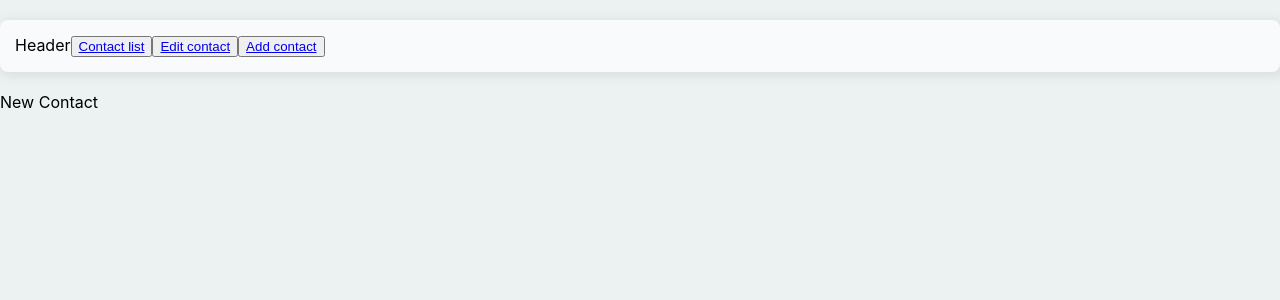
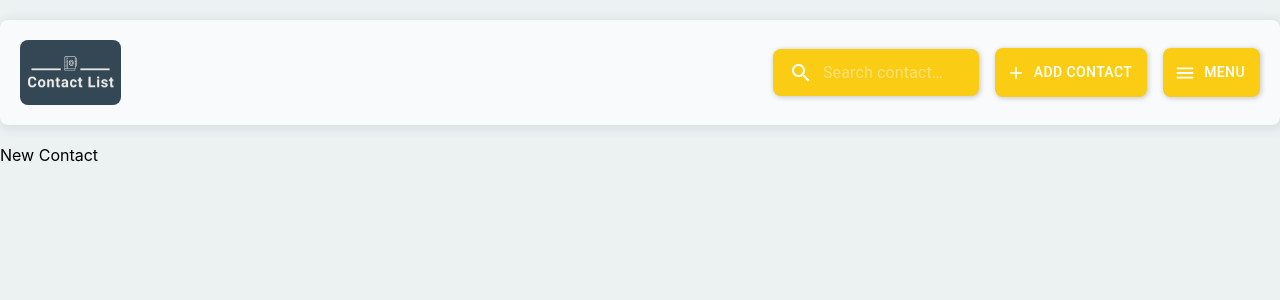
Before and after one commit to ustyk1/contact-list-react, a React (Create React App) app: page /contact-list-react/new-contact in a window 1280 px wide. Shown: the top 300 px of the page. Built offline with nearby package versions, Linux system fonts and the light colour scheme.

Commit message:
add header

```diff
--- /dev/null
+++ b/src/common/mixins.scss
@@ -0,0 +1,5 @@
+@mixin bg-image {
+  background-repeat: no-repeat;
+  background-size: cover;
+  background-position: center top;
+}
--- /dev/null
+++ b/src/common/styles.scss
@@ -0,0 +1,11 @@
+@import './variables.scss';
+
+.button {
+  box-shadow: $button-shadow;
+}
+
+a {
+  text-decoration: none;
+  display: inline-block;
+  color: inherit;
+}
--- a/src/common/variables.scss
+++ b/src/common/variables.scss
@@ -6,12 +6,16 @@ $box-border-radius: 8px;
 
 //shadows
 $box-shadow: 2px 2px 10px 3px rgba(83, 86, 90, 0.1);
+$button-shadow: 1px 1px 4px 1px rgba(83, 86, 90, 0.25);
 
 //colors
-$yellow: #F4D800;
-$yellow-d: #FAD02C;
+$yellow: #facc14;
+$yellow-opacity-06: rgba(250, 204, 21, 0.6);
+$yellow-opacity-06: rgba(237, 194, 20, 0.989);
 $blue-dark: #333652;
 $black: #050707;
 $gray-dark: #53565A;
 $gray-blue: #90ADC6;
 $blue-baby: #ECF1F2;
+$button-hover: #8007FA;
+$text-color-light: #ffffff;
--- a/src/components/header/header.jsx
+++ b/src/components/header/header.jsx
@@ -1,15 +1,86 @@
 import { Link } from 'react-router-dom';
 
+import { styled } from '@mui/material/styles';
+import AppBar from '@mui/material/AppBar';
+import Toolbar from '@mui/material/Toolbar';
+import InputBase from '@mui/material/InputBase';
+import MenuIcon from '@mui/icons-material/Menu';
+import SearchIcon from '@mui/icons-material/Search';
+import AddIcon from '@mui/icons-material/Add';
+import Button from '@mui/material/Button';
+
 import './header.scss';
+import '../../common/styles.scss';
+
+const Search = styled('div')(() => ({
+  position: 'relative',
+  boxShadow: '1px 1px 4px 1px rgba(83, 86, 90, 0.25)',
+  borderRadius: '8px',
+  backgroundColor: '#facc14',
+  '&:hover': {
+    backgroundColor: '#8007FA',
+  },
+  marginLeft: 0,
+  width: 'max-content',
+}));
+
+const SearchIconWrapper = styled('div')(() => ({
+  padding: '0 16px',
+  height: '100%',
+  position: 'absolute',
+  pointerEvents: 'none',
+  display: 'flex',
+  alignItems: 'center',
+  justifyContent: 'center',
+}));
+
+const StyledInputBase = styled(InputBase)(() => ({
+  color: 'inherit',
+  '& .MuiInputBase-input': {
+    padding: '12px 12px 12px 0',
+    paddingLeft: `50px`,
+    transition: 'width 0.5s ease',
+    width: '100%',
+      width: '16ch',
+      '&:focus': {
+        width: '26ch',
+      },
+  },
+}));
 
 function Header() {
   return (
-    <header className="header">Header
-
-      <button><Link to="/">Contact list</Link></button>
-      <button><Link to="/edit-contact">Edit contact</Link></button>
-      <button><Link to="/new-contact">Add contact</Link></button>
-    </header>
+    <AppBar className="header" position="static" sx={{p: '20px'}}>
+      <div className="header__logo">
+        <Link to="/"></Link>
+      </div>
+      <Toolbar className="header__toolbar toolbar">
+        <Search className="toolbar__search search">
+          <SearchIconWrapper className="search__icon-wrapper">
+            <SearchIcon />
+          </SearchIconWrapper>
+          <StyledInputBase
+            className="search__input"
+            placeholder="Search contact…"
+            inputProps={{ 'aria-label': 'search' }}
+          />
+        </Search>
+        <Button
+          className="toolbar__add-button button"
+          color="inherit"
+          startIcon={<AddIcon fontSize="medium"/>}
+        >
+          <Link to="/new-contact">Add contact</Link>
+        </Button>
+        <Button
+          className="toolbar__menu-button button"
+          size="large"
+          color="inherit"
+          startIcon={<MenuIcon className="menu__icon"/>}
+        > Menu
+        </Button>
+      </Toolbar>
+    </AppBar>
   )
 }
 
--- a/src/components/header/header.scss
+++ b/src/components/header/header.scss
@@ -1,9 +1,62 @@
 @import '../../common/variables.scss';
+@import '../../common/mixins.scss';
 
 .header {
   margin: 20px 0;
-  padding: 15px;
-  border-radius: $box-border-radius;
-  background-color: $box-bg-color;
-  box-shadow: $box-shadow;
+
+  &.MuiAppBar-root {
+    display: flex;
+    flex-direction: row;
+    flex-wrap: nowrap;
+
+    background-color: $box-bg-color;
+    border-radius: $box-border-radius;
+    box-shadow: $box-shadow;
+  }
+
+  &__logo {
+    width: 110px;
+    height: 65px;
+    box-sizing: border-box;
+    overflow: hidden;
+    border-radius: $box-border-radius;
+
+    background-image: url('../../../public/images/logo/logo_1.png');
+    @include bg-image;
+
+    & > a {
+      display: inline-block;
+      width: 100%;
+      height: 100%;
+      border-radius: $box-border-radius;
+    }
+  }
+
+  &__toolbar {
+    &.MuiToolbar-root {
+      justify-content: flex-end;
+      width: 100%;
+      padding: 0;
+
+      .MuiButton-root {
+        margin-left: 16px;
+        padding: 12px 15px;
+        font-size: 14px;
+        box-sizing: border-box;
+        background-color: $yellow;
+        border-radius: $box-border-radius;
+
+        &:hover {
+          background-color: $button-hover;
+        }
+
+        a {
+          width: 100%;
+          height: 100%;
+          border-radius: inherit;
+          padding: 0;
+        }
+      }
+    }
+  }
 }
```
Also changed, not shown: public/images/logo/logo_1.png (added), src/App.scss (line endings or trailing spaces).
